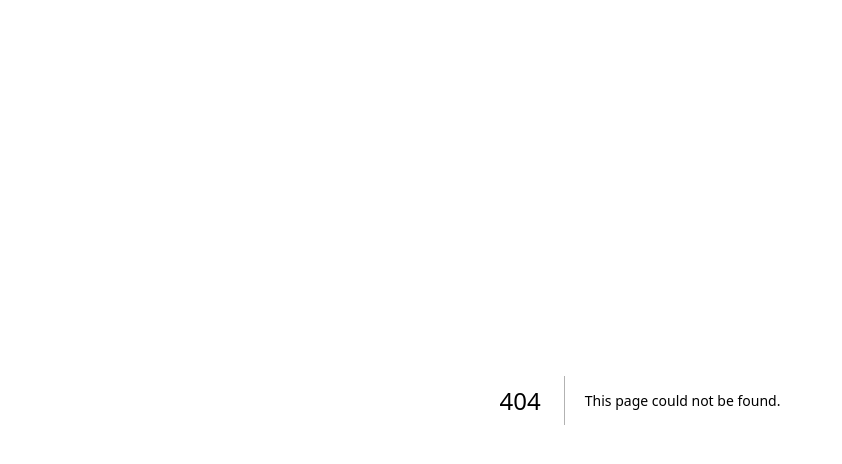
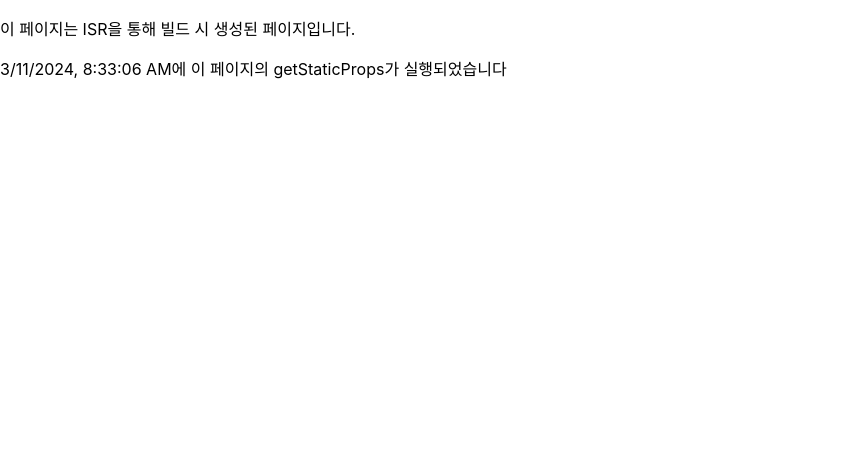
Before and after one commit to no-support/next-sample, a Next.js app: page /isr in a window 1280 px wide. Before the commit this address had no page. Shown: the top 464 px of the page, without its empty margins (0-842 px from the left). Built offline with nearby package versions, Linux system fonts and the light colour scheme.

Commit message:
3.8.6 ISR을 통한 페이지 구현

```diff
--- /dev/null
+++ b/pages/isr.tsx
@@ -0,0 +1,47 @@
+import { GetStaticPaths, NextPage, GetStaticProps } from 'next'
+import Head from 'next/head'
+import { useRouter } from 'next/router'
+
+type ISRProps = {
+  message: string
+}
+
+// ISRProps를 받는 NextPage(페이지) 타입
+const ISR: NextPage<ISRProps> = (props) => {
+  const { message } = props
+
+  const router = useRouter()
+
+  if (router.isFallback) {
+    // 폴백용 페이지를 반환한다
+    return <div>Loading...</div>
+  }
+
+  return (
+    <div>
+      <Head>
+        <title>Create Next App</title>
+        <link rel="icon" href="/favicon.ico" />
+      </Head>
+      <main>
+        <p>이 페이지는 ISR을 통해 빌드 시 생성된 페이지입니다.</p>
+        <p>{message}</p>
+      </main>
+    </div>
+  )
+}
+
+export const getStaticProps: GetStaticProps<ISRProps> = async (context) => {
+  const timestamp = new Date().toLocaleString()
+  const message = `${timestamp}에 이 페이지의 getStaticProps가 실행되었습니다`
+
+  return {
+    props: {
+      message,
+    },
+    // 페이지의 유효 기간을 초단위로 지정한다
+    revalidate: 60,
+  }
+}
+
+export default ISR
```
